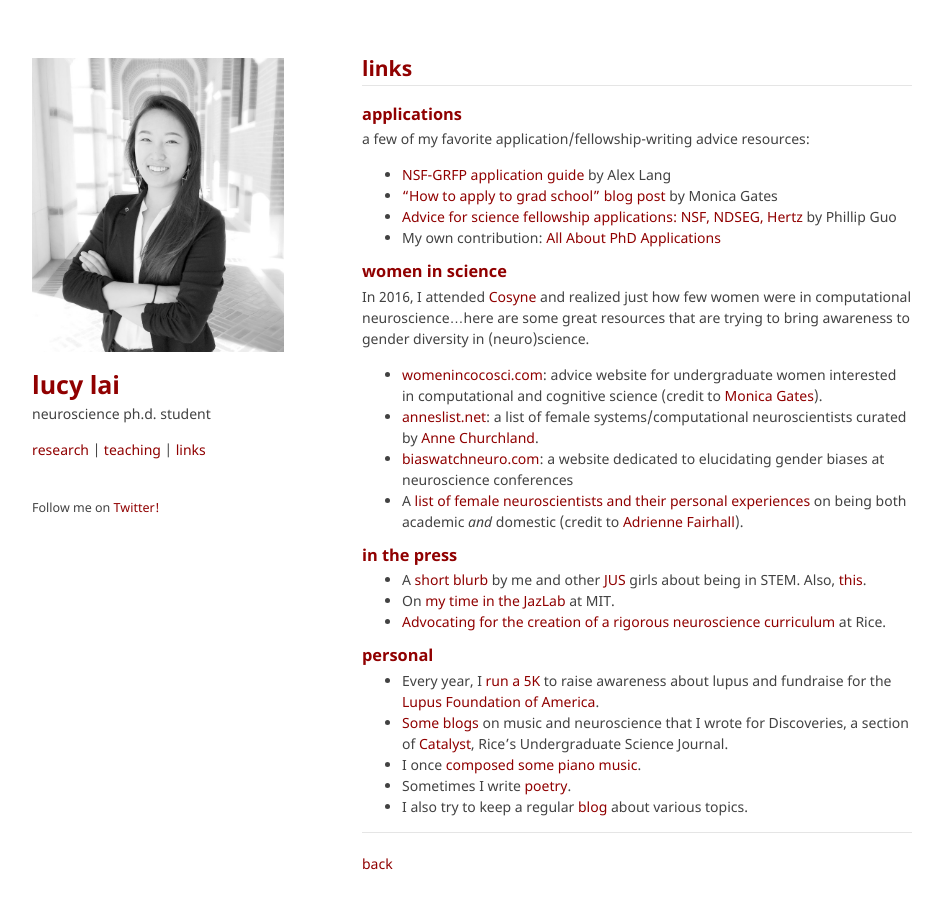
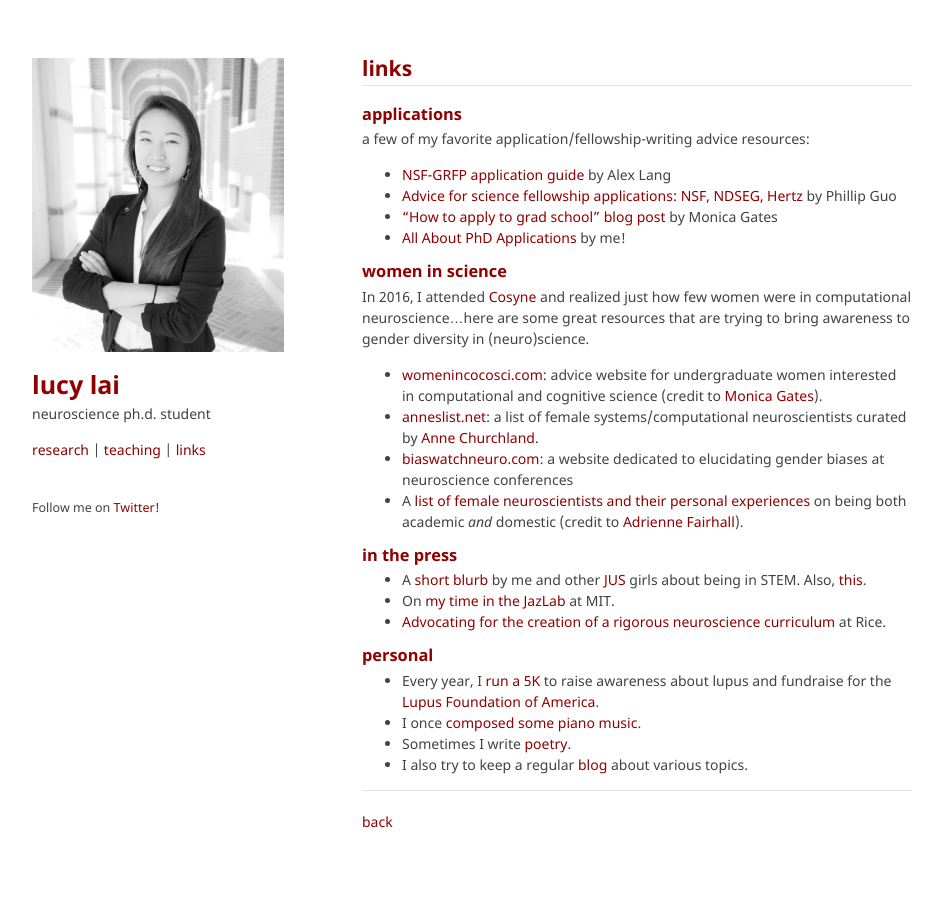
Before and after one commit to lucylai96/lucylai96.github.io, a Jekyll site: the page built from links.md, in a window 1280 px wide and 939 px high. Shown: the top 909 px of the window, without its empty margins (168-1109 px from the left). Built offline with Jekyll 4.4.1, drawn with Linux system fonts in a browser that asks for light colours; our own code applies the rules of GitHub Pages for plain Markdown files.

Commit message:
Update links.md

```diff
--- a/links.md
+++ b/links.md
@@ -3,9 +3,9 @@
 ### applications
 a few of my favorite application/fellowship-writing advice resources:
 * [NSF-GRFP application guide](http://www.alexhunterlang.com/nsf-fellowship) by Alex Lang
+* [Advice for science fellowship applications: NSF, NDSEG, Hertz](http://www.pgbovine.net/fellowship-tips.htm) by Phillip Guo
 * ["How to apply to grad school" blog post](https://monicagatesblog.wordpress.com/2016/03/14/the-phd-application-post/) by Monica Gates
-* [Advice for science fellowship applications: NSF, NDSEG, Hertz](http://www.pgbovine.net/fellowship-tips.htm) by Phillip Guo
-* My own contribution: [All About PhD Applications](https://lucyblogs.wordpress.com/2018/08/02/all-about-phd-applications/)
+* [All About PhD Applications](https://lucyblogs.wordpress.com/2018/08/02/all-about-phd-applications/) by me!
 
 ### women in science
 In 2016, I attended [Cosyne](cosyne.org) and realized just how few women were in computational neuroscience...here are some great resources that are trying to bring awareness to gender diversity in (neuro)science.
@@ -21,7 +21,6 @@
 
 ### personal
 * Every year, I [run a 5K](https://www.lupus.org/action/walk-to-end-lupus-now) to raise awareness about lupus and fundraise for the [Lupus Foundation of America](https://lupus.org/).
-* [Some blogs](http://ricecatalyst.org/discoveries/?author=559ed5bfe4b0a37c3cb5967d) on music and neuroscience that I wrote for Discoveries, a section of [Catalyst](http://ricecatalyst.org/), Rice's Undergraduate Science Journal.
 * I once [composed some piano music](https://soundcloud.com/lucy_lai).
 * Sometimes I write [poetry](https://subcorticalsongs.wordpress.com/).
 * I also try to keep a regular [blog](https://lucyblogs.wordpress.com/) about various topics.
```
